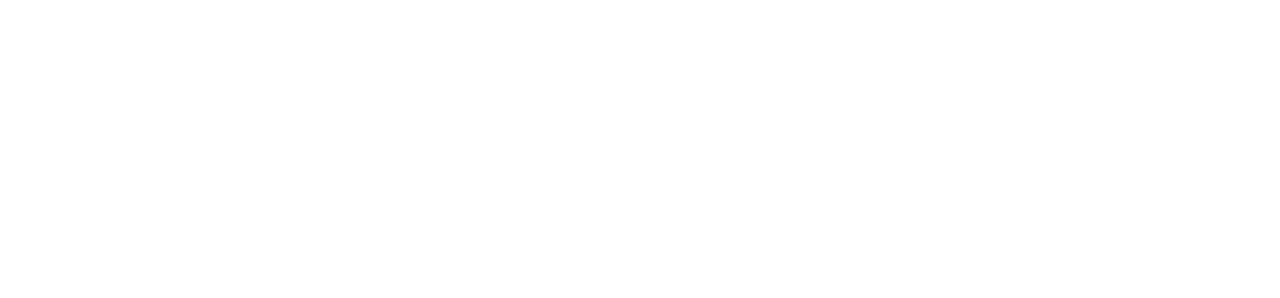
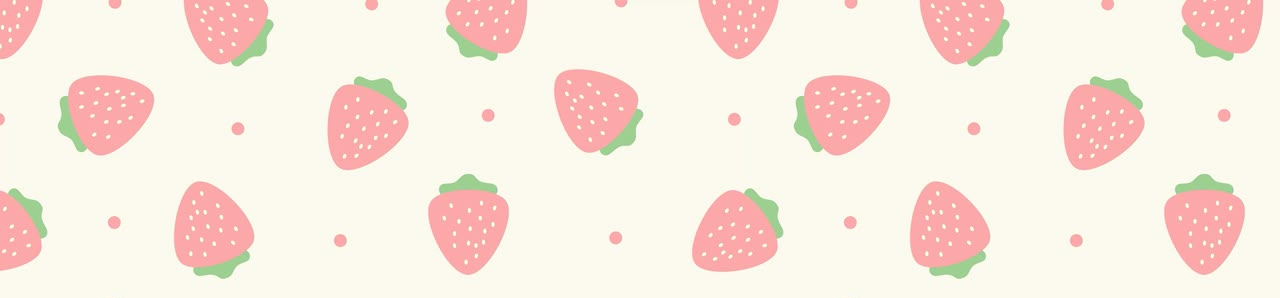
Before and after one commit to Alemaann/San-Val, a plain HTML site: page Index.html in a window 1280 px wide. Shown: the top 298 px of the page. Drawn offline with nearby package versions, Linux system fonts and the light colour scheme; the site is published under a folder, as on GitHub Pages, so addresses that start at the root find nothing.

Commit message:
Update styles.css

```diff
--- a/styles.css
+++ b/styles.css
@@ -8,7 +8,7 @@
 }
 
 body {
-    background-image: url(/🌸Strawberry🌸.jpg);
+    background-image: url(🌸Strawberry🌸.jpg);
     display: flex;
     justify-content: center;
     align-items: center;
```
